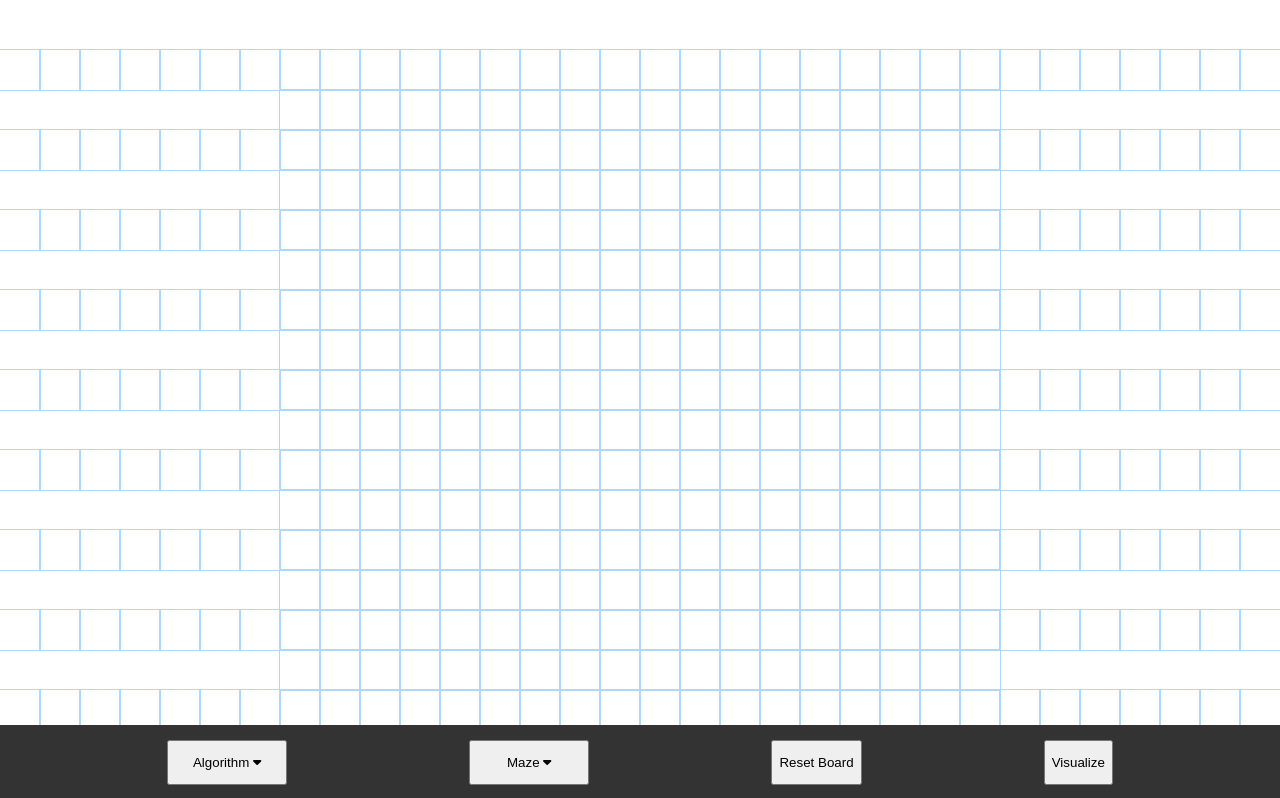
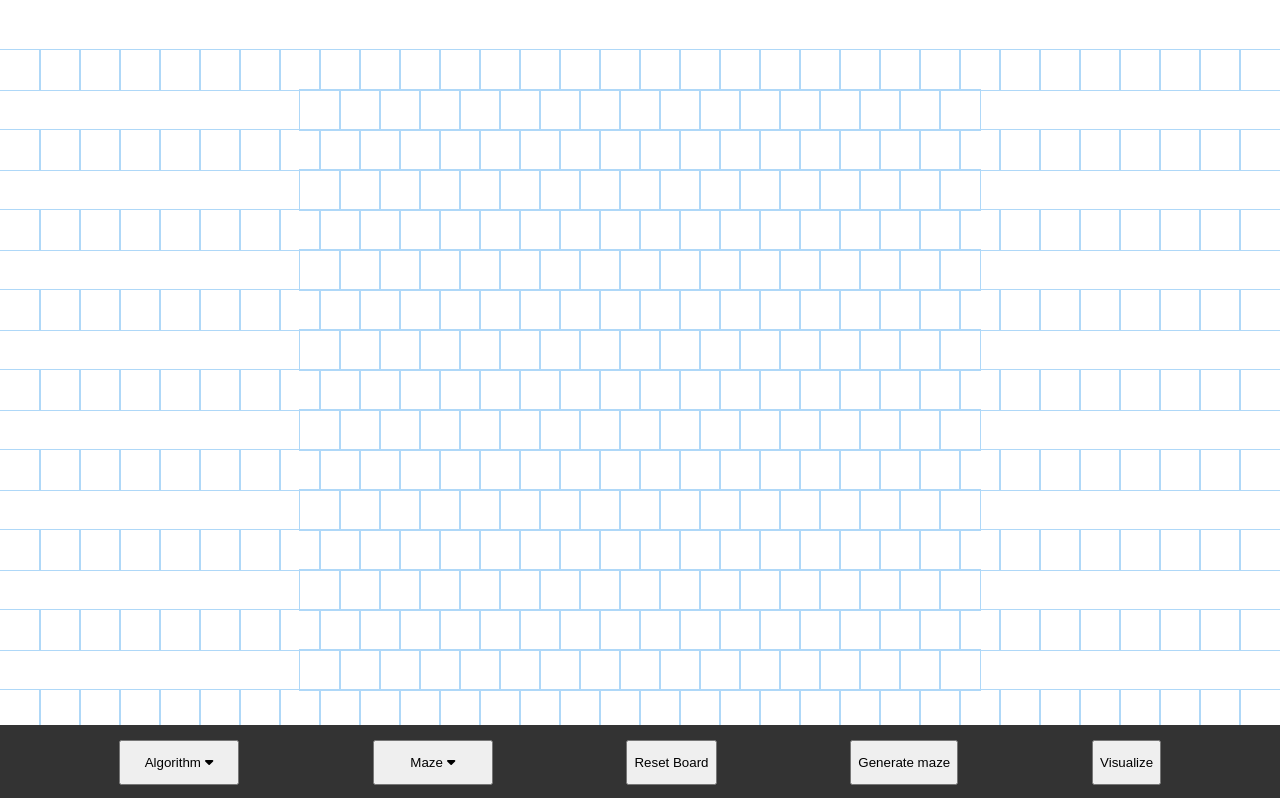
Before and after one commit to derek-le1105/pathfinding-visualizer, a React (Create React App) app: page / in a window 1280 px wide. Shown: the top 798 px of the page. Built offline with nearby package versions, Linux system fonts and the light colour scheme.

Commit message:
Implemented recursive division maze generation

```diff
--- a/src/Visualizer/Algorithms/MazeGeneration/recursiveDivision.js
+++ b/src/Visualizer/Algorithms/MazeGeneration/recursiveDivision.js
@@ -0,0 +1,166 @@
+import asyncTimeout from '../../HelperFunctions/asyncTimeout'
+
+let gridCopy
+
+const getRandomInt = (max) => {
+  let randomNum =
+    Math.floor(Math.random() * (max / 2)) +
+    Math.floor(Math.random() * (max / 2))
+  if (randomNum % 2 !== 0) {
+    if (randomNum === max) {
+      randomNum -= 1
+    } else {
+      randomNum += 1
+    }
+  }
+  return randomNum
+}
+
+const generateOddRandomNumber = (arr) => {
+  let max = arr.length - 1
+  let randomNum =
+    Math.floor(Math.random() * (max / 2)) +
+    Math.floor(Math.random() * (max / 2))
+  if (randomNum % 2 === 0) {
+    if (randomNum === max) {
+      randomNum -= 1
+    } else {
+      randomNum += 1
+    }
+  }
+  return arr[randomNum]
+}
+
+const chooseOrientation = (w, h) => {
+  if (w < h) return true //generate horizontal wall
+  else if (w > h) return false //generate vertical wall
+  else return getRandomInt(2) === 0
+}
+
+const divideGrid = async (setGrid, vertical, horizontal, isHorizontal) => {
+  if (horizontal.length < 2 || vertical.length < 2) return
+
+  //if we want to generate horizontal wall, pick a vertical index and vice versa
+  let randWallIdx = isHorizontal
+    ? generateOddRandomNumber(vertical)
+    : generateOddRandomNumber(horizontal)
+
+  await generateWall(setGrid, vertical, horizontal, isHorizontal, randWallIdx)
+  if (isHorizontal) {
+    await divideGrid(
+      setGrid,
+      vertical.slice(0, vertical.indexOf(randWallIdx)),
+      horizontal,
+      chooseOrientation(
+        horizontal.length,
+        vertical.slice(0, vertical.indexOf(randWallIdx)).length
+      )
+    )
+    await divideGrid(
+      setGrid,
+      vertical.slice(vertical.indexOf(randWallIdx) + 1),
+      horizontal,
+      chooseOrientation(
+        horizontal.length,
+        vertical.slice(vertical.indexOf(randWallIdx) + 1).length
+      )
+    )
+  } else {
+    await divideGrid(
+      setGrid,
+      vertical,
+      horizontal.slice(0, horizontal.indexOf(randWallIdx)),
+      chooseOrientation(
+        horizontal.slice(0, horizontal.indexOf(randWallIdx)).length,
+        vertical.length
+      )
+    )
+    await divideGrid(
+      setGrid,
+      vertical,
+      horizontal.slice(horizontal.indexOf(randWallIdx) + 1),
+      chooseOrientation(
+        horizontal.slice(horizontal.indexOf(randWallIdx) + 1).length,
+        vertical.length
+      )
+    )
+  }
+}
+
+const generateWall = async (
+  setGrid,
+  vertical,
+  horizontal,
+  isHorizontal,
+  randWallIdx
+) => {
+  let isStartFinish = false
+  let tempWalls = []
+  if (isHorizontal) {
+    if (horizontal.length === 2) return
+    for (let temp of horizontal) {
+      if (
+        gridCopy[randWallIdx][temp].isStartingNode ||
+        gridCopy[randWallIdx][temp].isFinishingNode
+      ) {
+        isStartFinish = true
+        continue
+      }
+      tempWalls.push([randWallIdx, temp])
+    }
+  } else {
+    if (vertical.length === 2) return
+    for (let temp of vertical) {
+      if (
+        gridCopy[temp][randWallIdx].isStartingNode ||
+        gridCopy[temp][randWallIdx].isFinishingNode
+      ) {
+        isStartFinish = true
+        continue
+      }
+      tempWalls.push([temp, randWallIdx])
+    }
+  }
+  if (!isStartFinish) tempWalls.splice(getRandomInt(tempWalls.length), 1)
+
+  for (let walls of tempWalls) {
+    gridCopy[walls[0]][walls[1]].isWall = true
+    setGrid(gridCopy.concat())
+    await asyncTimeout({ timeout: 10 })
+  }
+}
+
+const generateBorder = async (ROW, COLUMN, grid, setGrid) => {
+  for (let i = 0; i < COLUMN; ++i) {
+    grid[0][i].isWall = true
+    grid[ROW - 1][i].isWall = true
+    setGrid(grid.concat())
+    await asyncTimeout({ timeout: 10 })
+  }
+
+  for (let j = 0; j < ROW; ++j) {
+    grid[j][0].isWall = true
+    grid[j][COLUMN - 1].isWall = true
+    setGrid(grid.concat())
+    await asyncTimeout({ timeout: 10 })
+  }
+}
+
+const range = (length) => {
+  let result = []
+  for (let i = 0; i < length; i++) {
+    result.push(i)
+  }
+  return result
+}
+
+const recursiveDivision = async ({ ROW, COLUMN, grid, setGrid }) => {
+  //await generateBorder(ROW, COLUMN, grid, setGrid)
+  let vertical = range(ROW),
+    horizontal = range(COLUMN)
+  let isHorizontal = chooseOrientation(COLUMN, ROW)
+  gridCopy = grid.concat()
+  await divideGrid(setGrid, vertical, horizontal, isHorizontal)
+}
+
+export default recursiveDivision
--- a/src/Visualizer/PathfindingParameters/SettingBar/SettingBar.js
+++ b/src/Visualizer/PathfindingParameters/SettingBar/SettingBar.js
@@ -9,6 +9,7 @@ const SettingBar = ({
   maze,
   setMaze,
   startPathFind,
+  generateMaze,
   resetBoard,
   algoList,
   mazeList,
@@ -27,6 +28,7 @@ const SettingBar = ({
           itemList={mazeList}
         ></AlgorithmDropDown>
         <Button title="Reset Board" task={resetBoard}></Button>
+        <Button title="Generate maze" task={generateMaze}></Button>
         <Button title="Visualize" task={startPathFind}></Button>
       </div>
     </>
--- a/src/Visualizer/Visualizer.js
+++ b/src/Visualizer/Visualizer.js
@@ -4,14 +4,16 @@ import Node from './Node'
 import breadthFirstSearch from './Algorithms/PathFinding/breadthFirstSearch'
 import depthFirstSearch from './Algorithms/PathFinding/depthFirstSearch'
 
+import recursiveDivision from './Algorithms/MazeGeneration/recursiveDivision'
+
 import React, { useState } from 'react'
 
 // TODO: Fix bug with holding down mouse while on a wall, gives error cursor sometimes
 
-let ROW = 22,
-  COLUMN = 50,
-  START_NODE = [ROW / 2, Math.floor(COLUMN / 4)],
-  END_NODE = [ROW / 2, Math.floor((3 * COLUMN) / 4)]
+let ROW = 21,
+  COLUMN = 49,
+  START_NODE = [Math.floor(ROW / 2), Math.floor(COLUMN / 4)],
+  END_NODE = [Math.floor(ROW / 2), Math.floor((3 * COLUMN) / 4)]
 
 let defaultBoard = []
 
@@ -96,6 +98,18 @@ const Visualizer = () => {
     }
   }
 
+  const generateMaze = async () => {
+    if (!isFinding) {
+      switch (maze) {
+        case 'Recursive Division':
+          await recursiveDivision({ ROW, COLUMN, grid, setGrid })
+          break
+        default:
+          break
+      }
+    }
+  }
+
   const resetBoard = () => {
     if (!isFinding) setGrid(defaultBoard.concat())
   }
@@ -145,6 +159,7 @@ const Visualizer = () => {
         maze={maze}
         setMaze={setMaze}
         startPathFind={startPathFind}
+        generateMaze={generateMaze}
         resetBoard={resetBoard}
         algoList={algoList}
         mazeList={mazeList}
```
